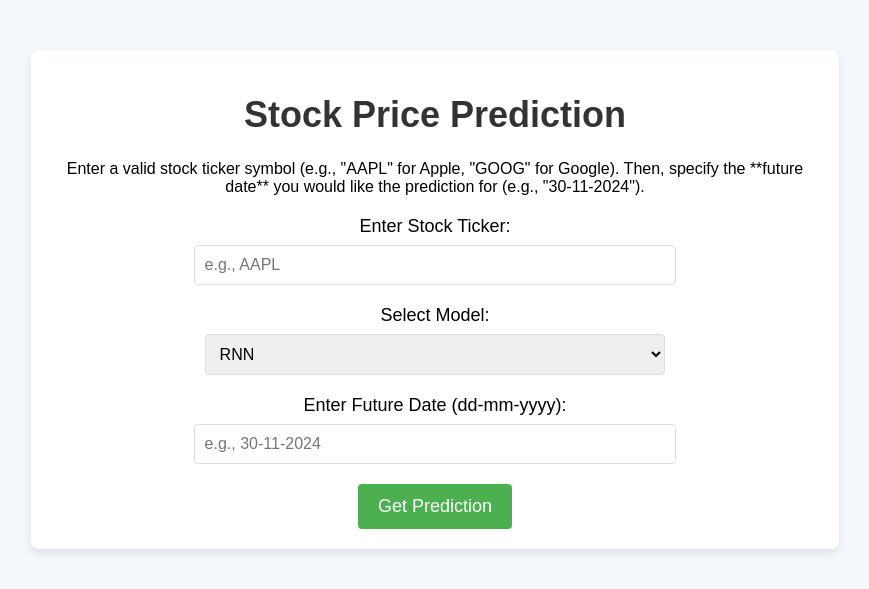
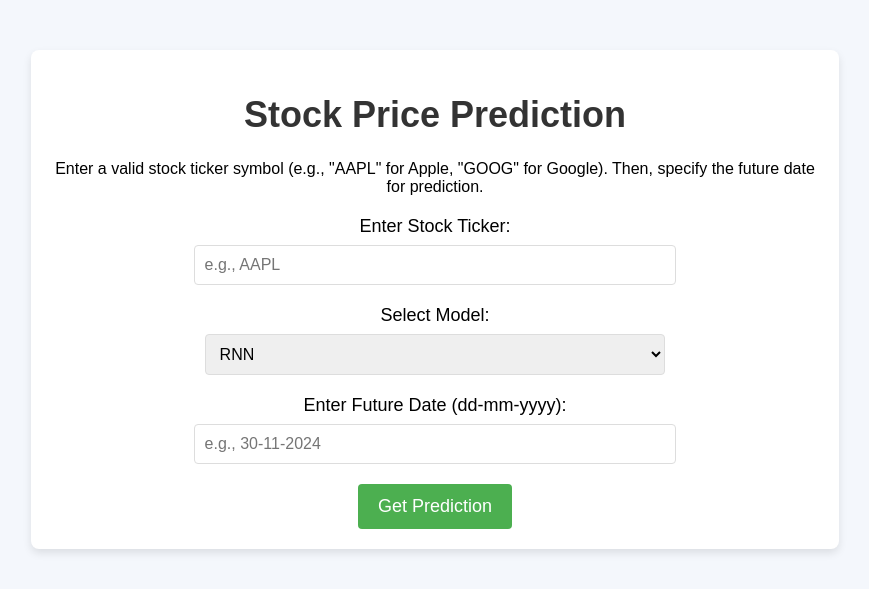
Before and after one commit to saisarath13/Stock_Time_Series_Prediction, a Flask app: page / in a window 1280 px wide. Shown: the top 589 px of the page, without its empty margins (205-1074 px from the left). Run offline with Flask 3, Linux system fonts and the light colour scheme.

Commit message:
Update index.html

```diff
--- a/templates/index.html
+++ b/templates/index.html
@@ -13,7 +13,7 @@
         <!-- Instructions for the user -->
         <p class="instructions">
             Enter a valid stock ticker symbol (e.g., "AAPL" for Apple, "GOOG" for Google).
-            Then, specify the **future date** you would like the prediction for (e.g., "30-11-2024").
+            Then, specify the future date for prediction.
         </p>
 
         <!-- Form to enter stock ticker, model, and future date -->
@@ -41,7 +41,7 @@
 
             <p><strong>Predicted Stock Price:</strong> ${{ predictions[-1] | round(2) }}</p>
 
-            <a href="/" class="button">Try Another Ticker or Date</a>
+            <a href="/" class="button">Try Another</a>
         </div>
         {% endif %}
 
```
